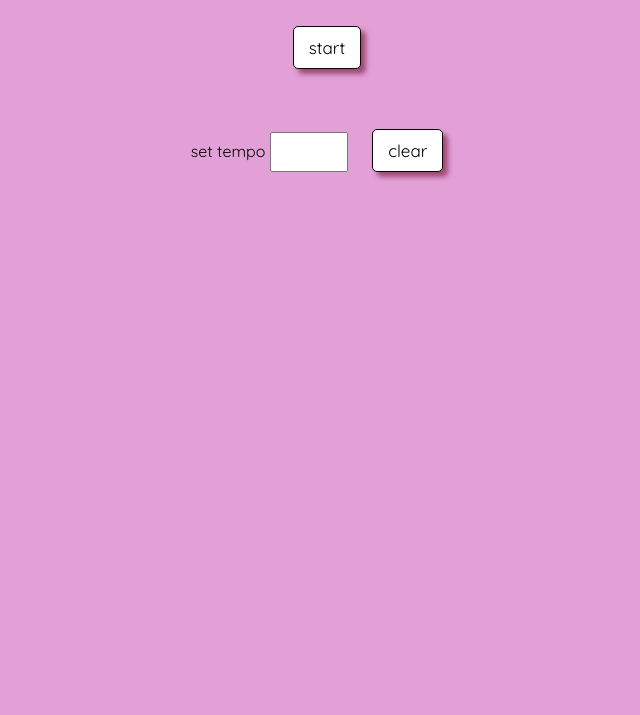
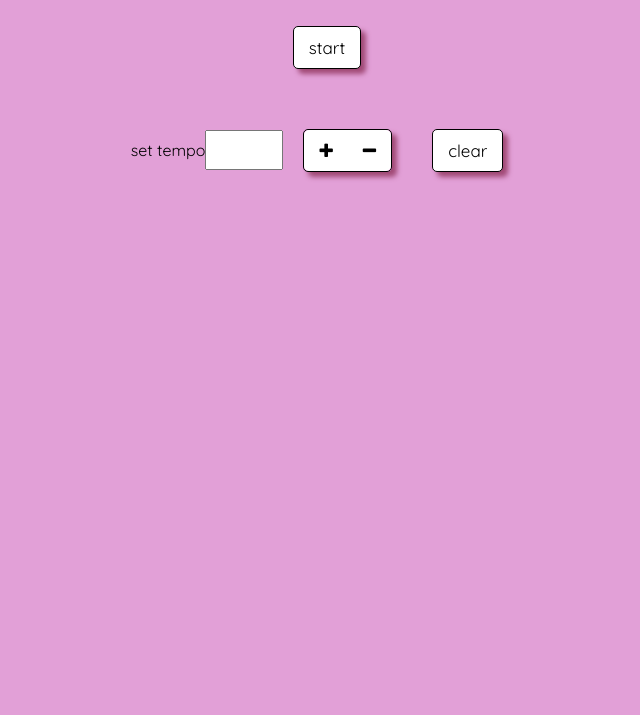
Before and after one commit to JakeLo123/musicBoy2.0, a website built with webpack: page public/index.html in a window 1280 px wide. Shown: the part 85-800 px from the top of the page, without its empty margins (313-953 px from the left). Built offline with nearby package versions, Linux system fonts and the light colour scheme.

Commit message:
FEATURE: button group styles TODO: add functionality

```diff
--- a/Instrument.js
+++ b/Instrument.js
@@ -24,6 +24,7 @@ class Instrument {
     this.events = [];
     this.grid = this.makeGrid();
     this.sequence = this.makeSequence();
+    this.setTempo(120);
   }
 
   setTempo(value) {
@@ -50,6 +51,10 @@ class Instrument {
     let playhead = 0;
     return new Tone.Sequence(
       function(time, event) {
+        // reset playhead to 0 on pause...
+        Tone.Transport.on('pause', () => {
+          playhead = 0;
+        });
         // trigger event...
         synth.triggerAttackRelease(event, '16n', time);
         // schedule dom manipulation...
@@ -65,10 +70,6 @@ class Instrument {
           }, timeoutValue);
           ++playhead;
         }, time);
-        // reset playhead to 0 on pause...
-        Tone.Transport.on('pause', () => {
-          playhead = 0;
-        });
       },
       chords,
       '8n'
--- a/index.js
+++ b/index.js
@@ -60,5 +60,4 @@ clearButton.addEventListener('click', () => {
 
 setTempo.addEventListener('change', e => {
   instrument.setTempo(e.target.value);
-  console.log('tempo set to: ', e.target.value);
 });
--- a/public/index.html
+++ b/public/index.html
@@ -4,6 +4,7 @@
     <meta charset="UTF-8">
     <Link rel="stylesheet" href="./style.css">
     <link href="https://fonts.googleapis.com/css?family=Quicksand&display=swap" rel="stylesheet">
+    <link rel="stylesheet" href="https://cdnjs.cloudflare.com/ajax/libs/font-awesome/4.7.0/css/font-awesome.min.css">
     <meta name="viewport" content="width=device-width, initial-scale=1.0">
     <meta http-equiv="X-UA-Compatible" content="ie=edge">
     <script src="bundle.js" defer></script>
@@ -16,6 +17,10 @@
     <div id="button-group">
         <label for="tempo">set tempo</label>
         <input id="tempo" type="number" min="60" max="200" />
+        <div id='plus-minus-group'>
+            <button class="plus"><i class="fa fa-plus"></i></button>
+            <button class="minus"><i class="fa fa-minus"></i></button>
+        </div>
         <button id="clear">clear</button>
     </div>
 </body>
--- a/public/style.css
+++ b/public/style.css
@@ -14,6 +14,20 @@ body {
     display: flex;
     background: linear-gradient(to right, rgb(226, 160, 215),#A14A76);
     box-shadow: 10px 3px 10px #A14A76;
+}
+
+.column.light {
+    margin-left: 2px;
+    background-color: #FBC2B5
+}
+
+.column.dark {
+    margin-left: 2px;
+    background-color: #FFA8A9
+}
+
+.column.animate {
+    background-color: rgba(205, 178, 171, 0.466);
 }
 
 .cell {
@@ -55,28 +69,41 @@ button:active {
 
 #button-group {
     margin: 20px;
+    display: flex;
+    align-items: center;
+}
+
+#plus-minus-group {
+
+    border: 1px solid black;
+    display: flex;
+    padding: 0;
+    margin: 20px;
+    border-radius: 5px;
+    box-shadow: 5px 5px 5px #A14A76;
+}
+
+.plus {
+    border-radius: 5px 0 0 5px
+}
+
+.minus {
+    border-radius: 0 5px 5px 0
+}
+
+.plus, .minus {
+    box-shadow: none;
+    border: none;
+    margin: 0;
 }
 
 input {
     padding: 10px 15px;
+    height: 50%;
     outline: none;
 }
 
-.column.light {
-    margin-left: 2px;
-    background-color: #FBC2B5
-}
-
-.column.dark {
-    margin-left: 2px;
-    background-color: #FFA8A9
-}
-
-.column.animate {
-    background-color: rgba(205, 178, 171, 0.466);
-}
-
-/*
+/* scheme...
 #FBC2B5
 #FFA8A9
 #F786AA
```
Also changed, not shown: public/bundle.js.
